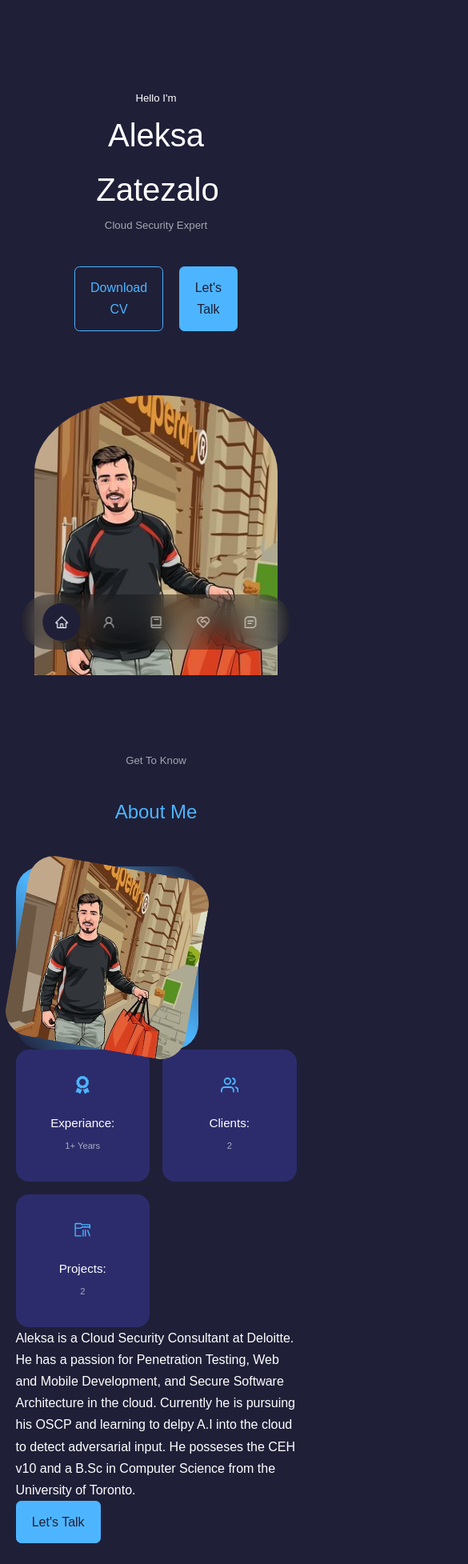
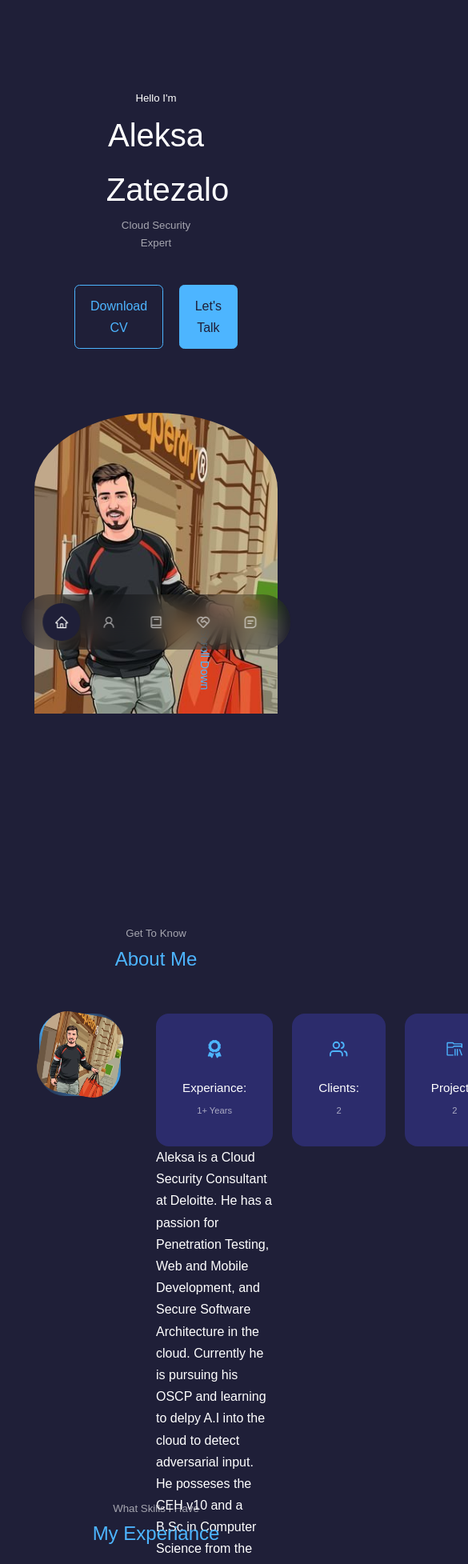
Before and after one commit to AleksaZatezalo/personalWebsiteFun, a React (Create React App) app in the folder react-portfolio-website-1/: page / in a window 390 px wide. Shown: the top 1955 px of the page at 80% size, 585 px wide, since content can reach past the window. Built offline with nearby package versions, Linux system fonts and the light colour scheme.

Commit message:
Media Queries Removed.

```diff
--- a/react-portfolio-website-1/src/components/about/about.css
+++ b/react-portfolio-website-1/src/components/about/about.css
@@ -69,41 +69,3 @@
     margin: 2rem 0 2.6rem;
     color: var(--color-light);
 }
-
-/* ================== MEDIA QUERIES (MEDIUM DEVICES)============== */
-@media screen and (max-width: 1024px) {
-    .about__container {
-        grid-template-columns: 1fr;
-        gap: 0;
-    }
-
-    .about_me {
-        width: 50%;
-        margin: 2rem auto 4rem;
-    }
-
-    .about__content p {
-        margin: 1rem 0 1.5rem;
-    }
-}
-
-/* ================== MEDIA QUERIES (SMALL DEVICES)============== */
-@media screen and (max-width: 600px) {
-    .about__me{
-        width: 65%;
-        margin: 0 auto 3reml
-    }
-
-    .about__cards {
-        grid-template-columns: 1fr 1fr;
-        gap: 1rem;
-    }
-
-    .about__content {
-        text-align: center;
-    }
-
-    .about__content p {
-        margin: 1.5rem 0;
-    }
-}
--- a/react-portfolio-website-1/src/components/contact/contact.css
+++ b/react-portfolio-website-1/src/components/contact/contact.css
@@ -0,0 +1,3 @@
+.container {
+
+}
--- a/react-portfolio-website-1/src/components/header/header.css
+++ b/react-portfolio-website-1/src/components/header/header.css
@@ -58,22 +58,3 @@ header {
     font-weight: 300;
     font-size: 0.9rem;
 }
-
-
-/* ================== MEDIA QUERIES (MEDIUM DEVICES)============== */
-@media screen and (max-width: 1024px) {
-    header {
-        height: 68vh;
-    }
-}
-
-/* ================== MEDIA QUERIES (SMALL DEVICES)============== */
-@media screen and (max-width: 600px) {
-    header {
-        height: 100vh;
-    }
-    .header__socials,
-    .scroll_down {
-        display: none;
-    }
-}
--- a/react-portfolio-website-1/src/components/portfolio/portfolio.css
+++ b/react-portfolio-website-1/src/components/portfolio/portfolio.css
@@ -20,22 +20,3 @@
 .portfolio__item-image{
     width: 300;
 }
-
-/* ================== MEDIA QUERIES (MEDIUM DEVICES)============== */
-@media screen and (max-width: 1024px) {
-    .portfolio__container{
-        display: grid;
-        grid-template-columns: 1fr 1fr;
-        gap: 1.2rem;
-    }
-}
-
-/* ================== MEDIA QUERIES (SMALL DEVICES)============== */
-@media screen and (max-width: 600px) {
-    .portfolio__container{
-        display: grid;
-        grid-template-columns: 1fr;
-        gap: 1rem;
-    }
-
-}
--- a/react-portfolio-website-1/src/components/servises/services.css
+++ b/react-portfolio-website-1/src/components/servises/services.css
@@ -49,23 +49,3 @@
 .service__list p {
     font-size: 0.9rem;
 }
-
-/* ================== MEDIA QUERIES (MEDIUM DEVICES)============== */
-@media screen and (max-width: 1024px) {
-    .services__container{
-        grid-template-columns: 1fr 1fr;
-        gap: 2rem;
-    }
-
-    .service {
-        height: auto;
-    }
-}
-
-/* ================== MEDIA QUERIES (SMALL DEVICES)============== */
-@media screen and (max-width: 600px) {
-    .services__container{
-        grid-template-columns: 1fr;
-        gap: 1.5rem;
-    }
-}
--- a/react-portfolio-website-1/src/index.css
+++ b/react-portfolio-website-1/src/index.css
@@ -59,7 +59,7 @@ h1 {
 
 section {
     margin-top: 8rem;
-    height: 130vh;
+    height: 70vh;
 }
 
 section > h2, section > h5 {
@@ -112,25 +112,3 @@ img {
     width: 100%;
     object-fit: cover;
 }
-
-/* ================== MEDIA QUERIES (MEDIUM DEVICES)============== */
-@media screen and (max-width: 1024px) {
-    .container {
-        width: var(--container-width-md);
-    }
-
-    section {
-        margin-top: 6rem;
-    }
-}
-
-/* ================== MEDIA QUERIES (SMALL DEVICES)============== */
-@media screen and (max-width: 600px) {
-    .container {
-        width: var(--container-width-ms);
-    }
-
-    section > h2{
-        margin-top: 2rem;
-    }
-}
```
